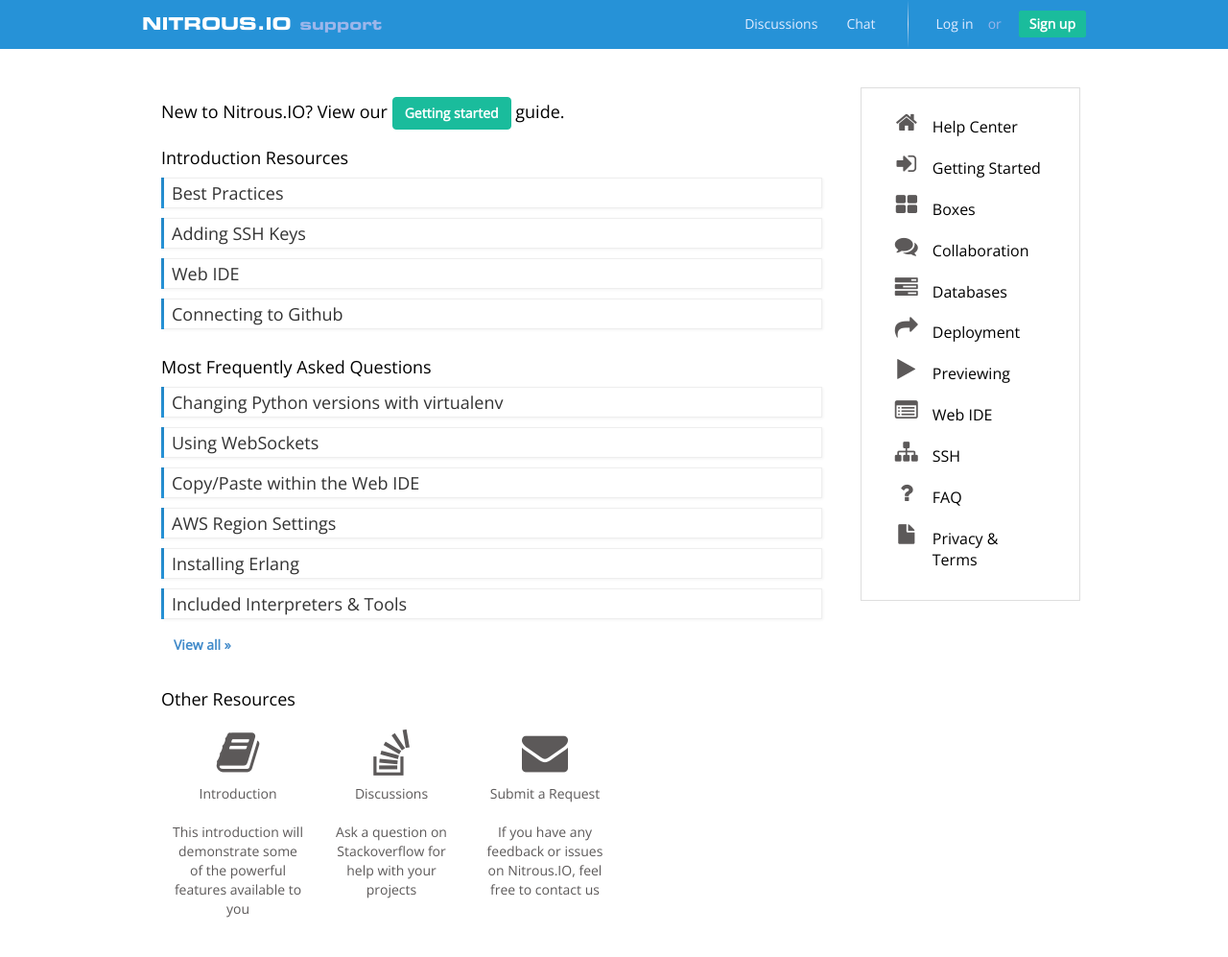
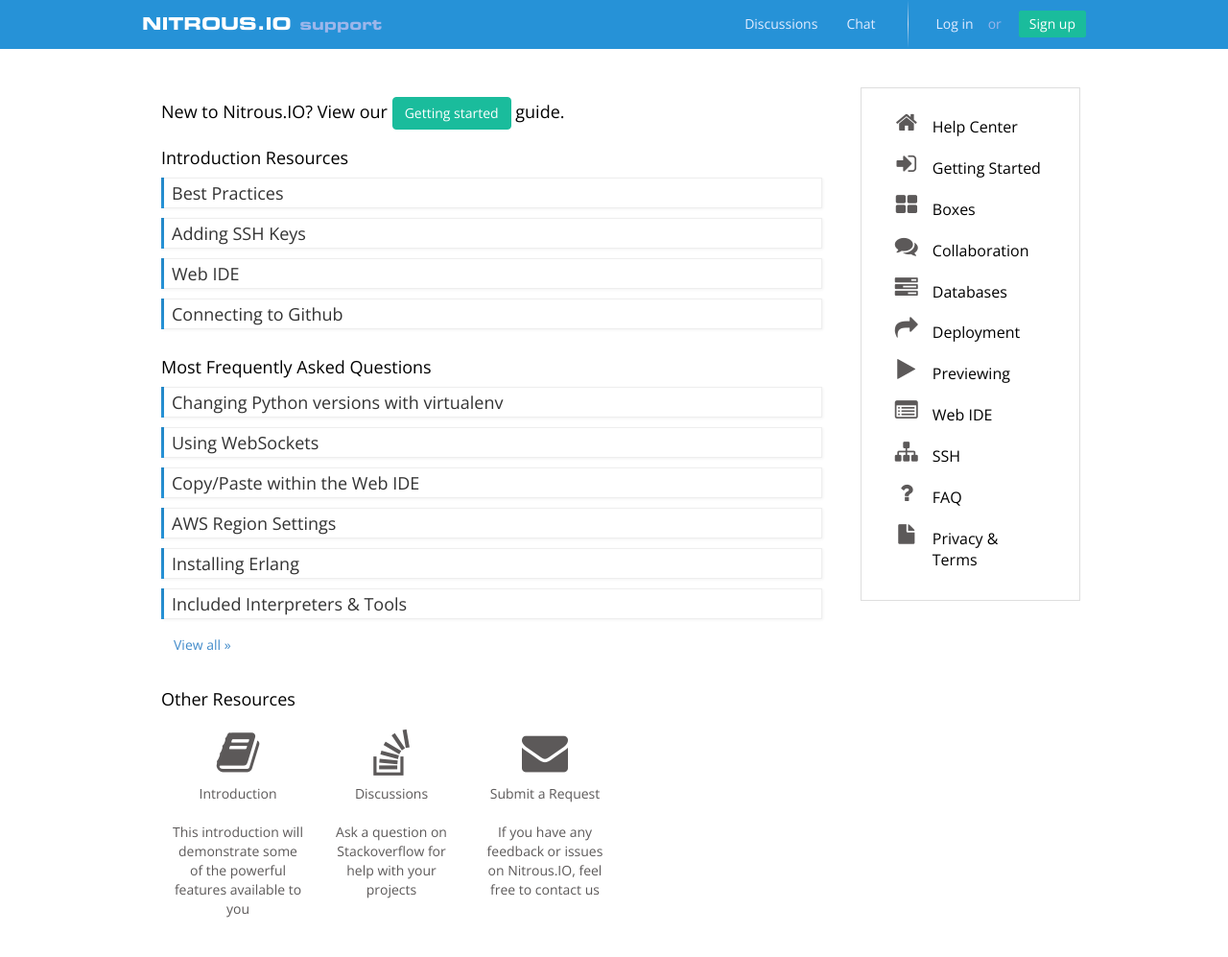
Before and after one commit to pkallberg/help.nitrous.io, a Jekyll site: the page built from index.html, in a window 1280 px wide. Shown: the whole page at 96% size. Built offline with Jekyll 4.4.1, drawn with Linux system fonts in a browser that asks for light colours; comment, search, counter and statistics services are not loaded.

Commit message:
removed bold text button for FF display purposes

```diff
--- a/css/action.scss
+++ b/css/action.scss
@@ -98,6 +98,10 @@
 .navbar-nav > .mobile-menu > li.signup{
   margin-left: 8px;
   margin-top: 10px;
+}
+
+.btn{
+  font-weight: normal;
 }
 
 .navbar-nav > li.signup > a.btn.btn-success {
```
